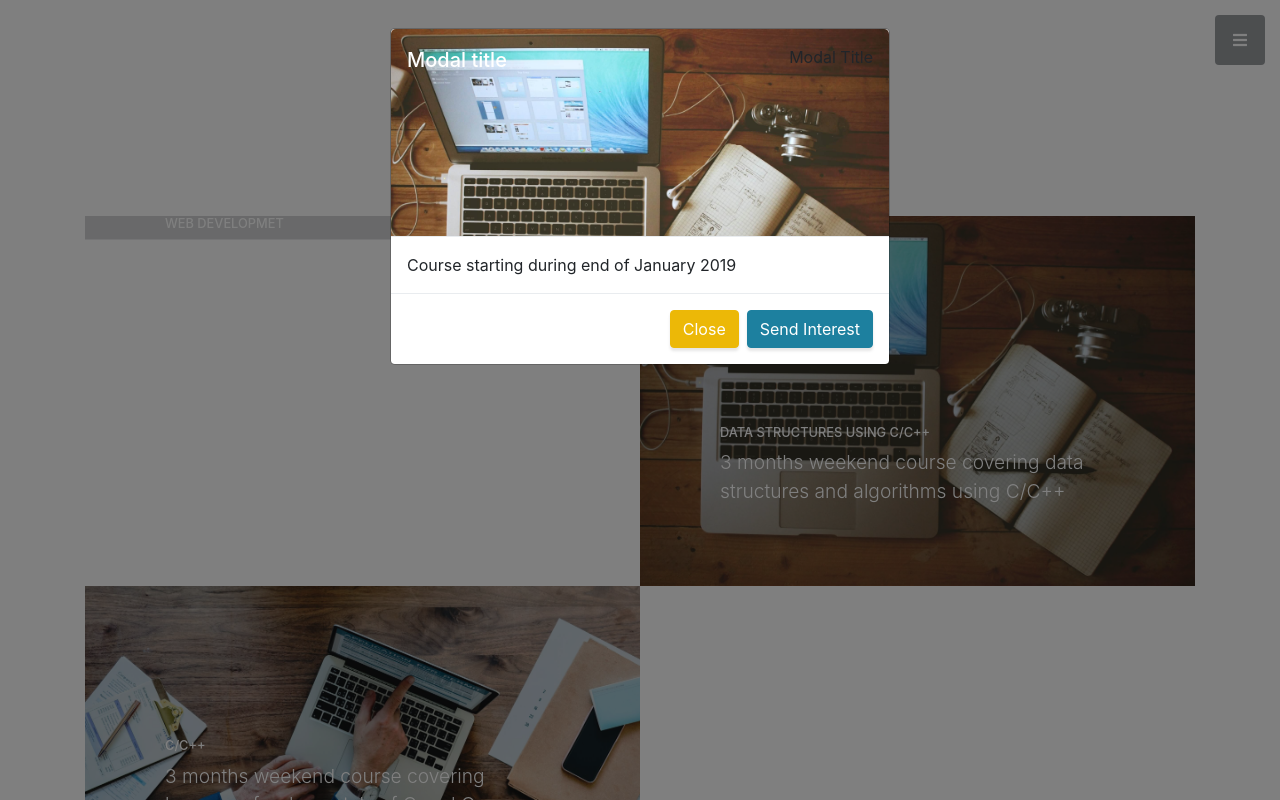
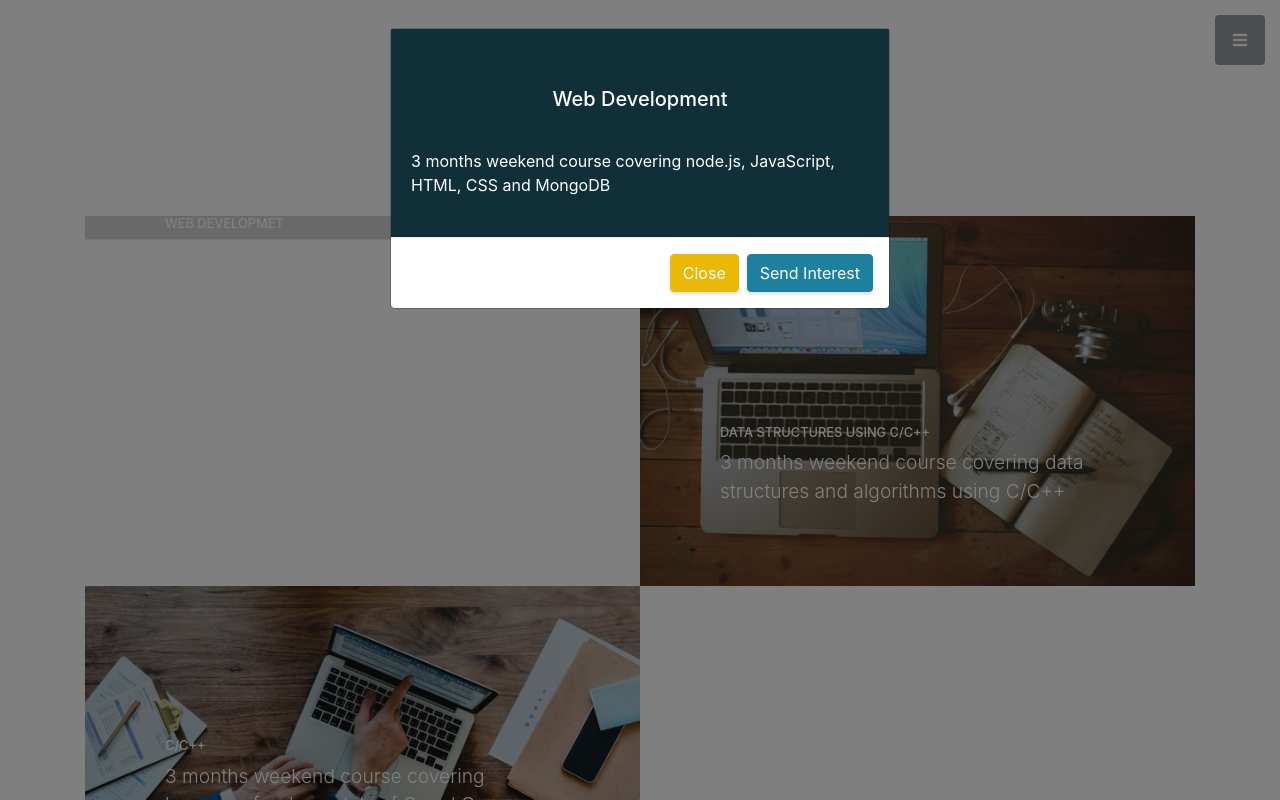
Before and after one commit to apnavidyalaya/apnavidyalaya.github.io, a website with bundled scripts: page index.html in a window 1280 px wide. Both pictures are taken after a click on the element 362 px from the left and 1210 px from the top of the page. Shown: the part 810-1610 px from the top of the page. Built offline with nearby package versions, Linux system fonts and the light colour scheme; files whose address does not match are found by name.

Commit message:
filed updated to reflect course info in modal

```diff
--- a/index.html
+++ b/index.html
@@ -8,7 +8,10 @@
     <meta name="description" content="">
     <meta name="author" content="">
 
-    <title>Apna Vidyalaya - Apna Vidyalaya Template</title>
+    <title>Apna Vidyalaya - Best Computer coaching, Greater Noida</title>
+
+    <!-- Favicon -->
+    <link href="img/favicon.png" type="image/png" rel="shortcut icon">
 
     <!-- Bootstrap Core CSS -->
     <link href="vendor/bootstrap/css/bootstrap.min.css" rel="stylesheet">
@@ -81,7 +84,7 @@
           <h2 class="mb-5">Courses</h2>
         </div>
         <div class="row no-gutters">
-          <div class="col-lg-6 course-div" data-toggle="modal" data-target="#courseModal" data-courseid="web">
+          <div class="col-lg-6 course-div" data-courseid="web">
             <div class="portfolio-item">
               <span class="caption">
                 <span class="caption-content">
@@ -93,7 +96,7 @@
               <img class="img-fluid" src="img/web.jpg" alt="">
             </div>
           </div>
-          <div class="col-lg-6 course-div" data-toggle="modal" data-target="#courseModal" data-courseid="ds">
+          <div class="col-lg-6 course-div" data-courseid="ds">
             <div class="portfolio-item">
               <span class="caption">
                 <span class="caption-content">
@@ -105,7 +108,7 @@
               <img class="img-fluid" src="img/ds-image.jpg" alt="">
             </div>
           </div>
-          <div class="col-lg-6 course-div" data-toggle="modal" data-target="#courseModal" data-courseid="cpp">
+          <div class="col-lg-6 course-div" data-courseid="cpp">
             <div class="portfolio-item" >
               <span class="caption">
                 <span class="caption-content">
@@ -289,21 +292,24 @@
 
     <!-- Custom scripts for this template -->
     <script src="js/stylish-portfolio.min.js"></script>
-    <script src="js/course-modal.js"></script>
+    <script src="js/course-modal.min.js"></script>
 
 
     <div class="modal fade" id="courseModal" tabindex="-1" role="dialog" aria-labelledby="exampleModalLongTitle" aria-hidden="true">
       <div class="modal-dialog" role="document">
         <div class="modal-content">
-          <div class="modal-header">
+          <!-- <div class="modal-header">
             <h5 class="modal-title" id="exampleModalLongTitle">Modal title</h5>
             <p>Modal Title</p>
-            <!-- <button type="button" class="close" data-dismiss="modal" aria-label="Close">
+            <button type="button" class="close" data-dismiss="modal" aria-label="Close">
               <span aria-hidden="true">&times;</span>
-            </button> -->
-          </div>
+            </button>
+          </div> -->
           <div class="modal-body">
-            Course starting during end of January 2019
+            <div class="overlay">
+                <h5 class="modal-title" id="exampleModalLongTitle">Course title</h5>
+                <p class="modal-description">Course starting during end of January 2019</p>
+            </div>
           </div>
           <div class="modal-footer">
             <button type="button" class="btn btn-secondary" data-dismiss="modal">Close</button>
--- a/js/course-modal.js
+++ b/js/course-modal.js
@@ -56,6 +56,11 @@ $('.course-div').on('click', function (event) {
   var backgroundImageString = 'img/' + courseDetail.image;
   //
   var modal = $('#courseModal');
-  modal.find('.modal-header').css('backgroundImage', backgroundImageString);
+  modal.find('.modal-body').css('background-image', 'url(' + backgroundImageString + ')');
+  modal.find('.modal-title').text(courseDetail.title);
+  modal.find('.modal-description').text(courseDetail.description);
   console.log(courseDetail);
+  modal.modal({
+    show: true
+  });
 });
--- a/scss/_modal.scss
+++ b/scss/_modal.scss
@@ -1,14 +1,30 @@
-.modal-header{
-  border-bottom: none;
-  padding: 15px 15px 0 15px;
-  background-image: url('/img/ds-image.jpg');
-  height: 208px;
+
+.modal-body{
+  padding: 0;
+  min-height: 208px;
   background-size: cover;
   background-repeat: no-repeat;
-  .modal-title{
-    color: white;
-    display: block;
-    text-align: center;
+  // background: linear-gradient(rgba(249, 119, 76,.75), rgba(128, 42, 12,.85));
+  background-color: black;
+  background-image: url("/img/ds-image.jpg");
+  // background-color: black;
+  .overlay{
+    height: 100%;
+    width: 100%;
+    position: absolute;
+    top: 0;
+    left: 0;
+    // background: rgba(#1d809f,0.3);
+    background: rgba(#174452,0.7);
+    .modal-title{
+      color: #FFF;
+      text-align: center;
+      margin: 55px 20px 35px;
+    }
+    .modal-description{
+      color: #FFF;
+      padding: 0 20px 20px;
+    }
   }
 }
 
```
Also changed, not shown: vendor/fontawesome-free/package.json (+8 -5 lines), css/stylish-portfolio.css, css/stylish-portfolio.min.css, favicon-old.ico (added), img/favicon.png (added), js/course-modal.min.js, 1 other file.
